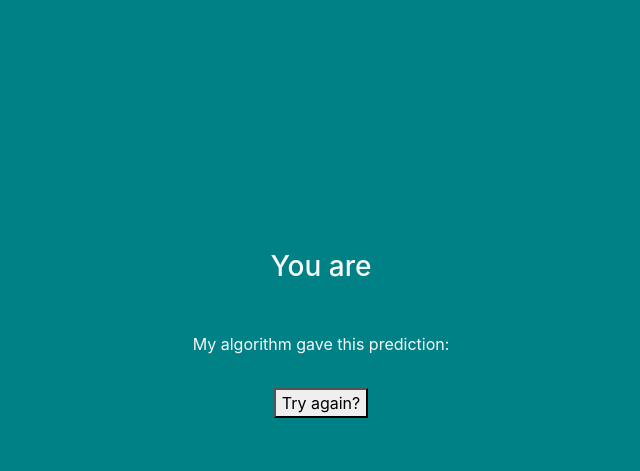
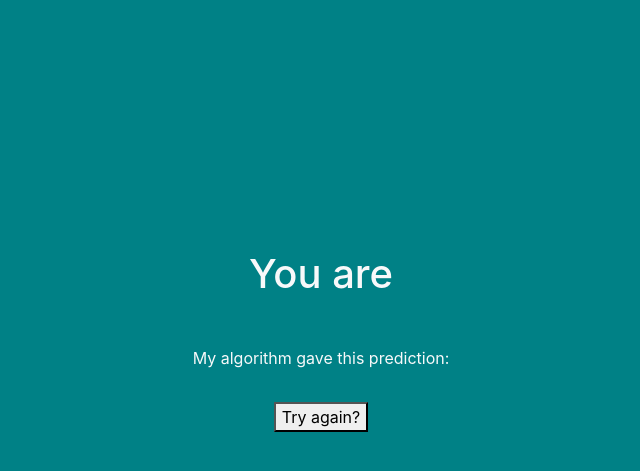
Before and after one commit to wmxpg/AI-Project, a Flask app: template templates/predict.html in a window 1280 px wide. Shown: the top 471 px of the page, without its empty margins (319-959 px from the left). Run offline with Flask 2, Linux system fonts and the light colour scheme; the template is opened without the code that fills it, so the values that code supplies are empty; some libraries are stand-ins or nearby versions.

Commit message:
Update predict.html

```diff
--- a/templates/predict.html
+++ b/templates/predict.html
@@ -3,7 +3,7 @@
     <link rel="stylesheet" href="https://maxcdn.bootstrapcdn.com/bootstrap/4.0.0/css/bootstrap.min.css"
 integrity="sha384-Gn5384xqQ1aoWXA+058RXPxPg6fy4IWvTNh0E263XmFcJlSAwiGgFAW/dAiS6JXm" crossorigin="anonymous"> </head> <body style="background-color:#008186"> <div id="maintext"
 style="position:absolute; margin:auto; width:700px; height:300px; text-align:center; top:0; bottom: 0; left: 0; right: 0;">
-  <h3 class="text-light mb-5"> You are </h3>
+  <h1 class="text-light mb-5"> You are </h1>
   <p class="text-light"> My algorithm gave this prediction: </p>
   <table class="table-bordered text-light" style="width:100%">
   </table> <a href="{{ url_for('main_page') }}"><button class="button mt-3">Try again?</button></a>
```
